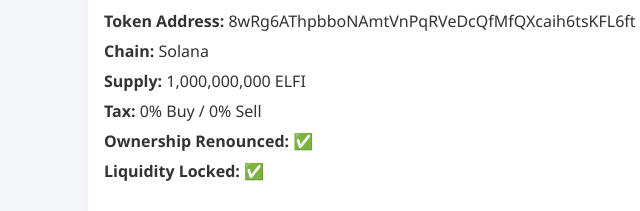
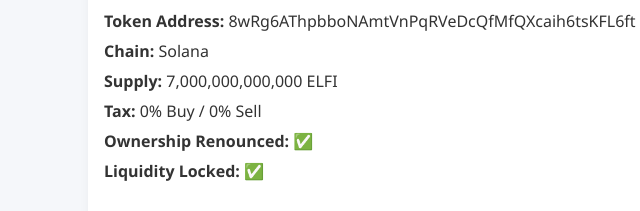
Before and after one commit to ElFinitoken/elfinito, a plain HTML site: page index.html in a window 1280 px wide. Shown: the part 403-614 px from the top of the page, 136-776 px from the left. Drawn offline with Linux system fonts and the light colour scheme.

Commit message:
ElFinito index.html

```diff
--- a/index.html
+++ b/index.html
@@ -23,7 +23,7 @@
       <ul>
         <li><strong>Token Address:</strong> 8wRg6AThpbboNAmtVnPqRVeDcQfMfQXcaih6tsKFL6ft</li>
         <li><strong>Chain:</strong> Solana</li>
-        <li><strong>Supply:</strong> 1,000,000,000 ELFI</li>
+        <li><strong>Supply:</strong> 7,000,000,000,000 ELFI</li>
         <li><strong>Tax:</strong> 0% Buy / 0% Sell</li>
         <li><strong>Ownership Renounced:</strong> ✅</li>
         <li><strong>Liquidity Locked:</strong> ✅</li>
```
